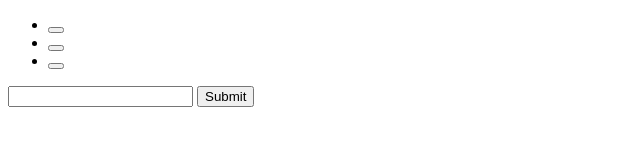
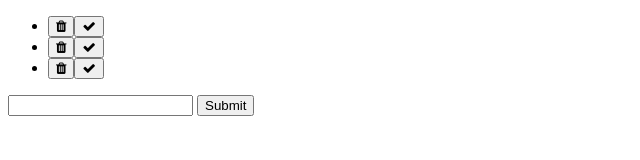
Before and after one commit to GSG-G8/AhmedSafi-Todo, a website: page index.html in a window 1280 px wide. Shown: the whole page, without its empty margins (0-640 px from the left). Drawn offline with Linux system fonts and the light colour scheme.

Commit message:
made create todo node function relates #11

```diff
--- a/index.html
+++ b/index.html
@@ -3,6 +3,10 @@
   <head>
     <meta charset="utf-8" />
     <title>tdd todo</title>
+    <link
+      rel="stylesheet"
+      href="https://cdnjs.cloudflare.com/ajax/libs/font-awesome/4.7.0/css/font-awesome.min.css"
+    />
     <link rel="stylesheet" href="./css/style.css" />
   </head>
   <body>
--- a/js/dom.js
+++ b/js/dom.js
@@ -3,45 +3,55 @@
 // it keeps everything inside hidden from the rest of our application
 (function() {
   // This is the dom node where we will keep our todo
-  var container = document.getElementById('todo-container');
-  var addTodoForm = document.getElementById('add-todo');
+  var container = document.getElementById("todo-container");
+  var addTodoForm = document.getElementById("add-todo");
 
   var state = [
-    { id: -3, description: 'first todo' },
-    { id: -2, description: 'second todo' },
-    { id: -1, description: 'third todo' },
+    { id: -3, description: "first todo" },
+    { id: -2, description: "second todo" },
+    { id: -1, description: "third todo" }
   ]; // this is our initial todoList
 
   // This function takes a todo, it returns the DOM node representing that todo
-  var createTodoNode = function(todo) {
-    var todoNode = document.createElement('li');
-    // you will need to use addEventListener
+  const createTodoNode = function(todo) {
+    const todoNode = document.createElement("li");
+    const descriptionSpanNode = document.createElement("span");
+    const deleteButtonNode = document.createElement("button");
+    const markButtonNode = document.createElement("button");
+    const trashIcon = document.createElement("i");
+    const markIcon = document.createElement("i");
 
-    // add span holding description
+    descriptionSpanNode.textContent = todo.todo;
 
-    // this adds the delete button
-    var deleteButtonNode = document.createElement('button');
-    deleteButtonNode.addEventListener('click', function(event) {
-      var newState = todoFunctions.deleteTodo(state, todo.id);
+    deleteButtonNode.addEventListener("click", function(event) {
+      const newState = todoFunctions.deleteTodo(state, todo.id);
       update(newState);
     });
+
+    markButtonNode.addEventListener("click", function(event) {
+      const newState = todoFunctions.markTodo(state, todo.id);
+      update(newState);
+    });
+    todoNode.appendChild(descriptionSpanNode);
+    deleteButtonNode.appendChild(trashIcon);
+    markButtonNode.appendChild(markIcon);
     todoNode.appendChild(deleteButtonNode);
-
-    // add markTodo button
+    todoNode.appendChild(markButtonNode);
 
     // add classes for css
-
+    trashIcon.classList.add("fa", "fa-trash");
+    markIcon.classList.add("fa", "fa-check");
     return todoNode;
   };
 
   // bind create todo form
   if (addTodoForm) {
-    addTodoForm.addEventListener('submit', function(event) {
+    addTodoForm.addEventListener("submit", function(event) {
       // https://developer.mozilla.org/en-US/docs/Web/Events/submit
       // what does event.preventDefault do?
       // what is inside event.target?
 
-      var description = '?'; // event.target ....
+      var description = "?"; // event.target ....
 
       // hint: todoFunctions.addTodo
       var newState = []; // ?? change this!
@@ -57,7 +67,7 @@
 
   // you do not need to change this function
   var renderState = function(state) {
-    var todoListNode = document.createElement('ul');
+    var todoListNode = document.createElement("ul");
 
     state.forEach(function(todo) {
       todoListNode.appendChild(createTodoNode(todo));
```
